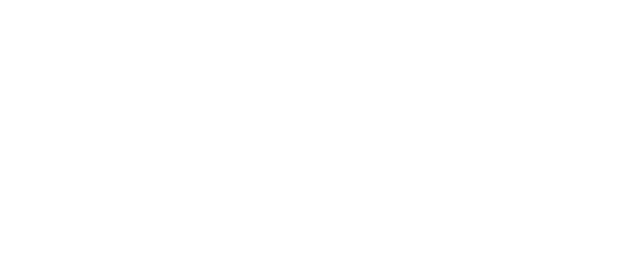
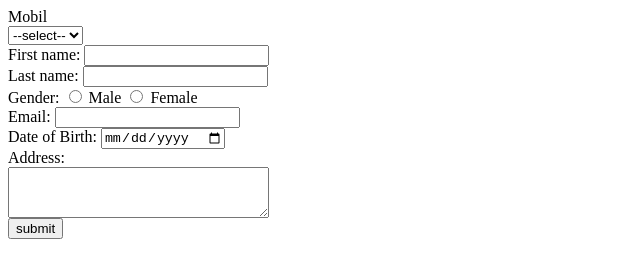
Before and after one commit to mirfanwebdev/form-kelompok-ungu, a plain HTML site: page index.html in a window 1280 px wide. Shown: the whole page, without its empty margins (0-640 px from the left). Drawn offline with Linux system fonts and the light colour scheme.

Commit message:
add new form irfan

```diff
--- a/index.html
+++ b/index.html
@@ -3,8 +3,48 @@
     <title>Form</title>
   </head>
   <body>
+
+    <!-- form-irfan-->
     <form action="">
+      <label for="option">Mobil</label>
+      <br />
+      <select name="option" id="select">
+        <option value="ayla">--select--</option>
+        <option value="ayla">agya</option>
+        <option value="agya">ayla</option>
+        <option value="sigra">sigra</option>
+      </select>
+      <br />
+      <label for="first-name">
+        First name: <input type="text" name="first-name" id="first-name" />
+      </label>
+      <br />
+      <label for="last-name">
+        Last name: <input type="text" name="last-name" id="last-name" />
+      </label>
+      <br />
+      <label for="gender"
+        >Gender:
+        <input type="radio" name="gender" id="gender" value="male" />
+        <label for="male">Male</label>
+        <input type="radio" name="gender" id="gender" value="female" />
+        <label for="female">Female</label>
+      </label>
+      <br />
+      <label for="email">
+        Email: <input type="email" name="email" id="email" />
+      </label>
+      <br />
+      <label for="date">
+        Date of Birth: <input type="date" name="date" id="date" />
+      </label>
+      <br />
+      <label for="address">Address: </label>
+      <br />
+      <textarea name="address" id="address" cols="30" rows="3"></textarea>
+      <br />
+      <input type="submit" value="submit" />
+    </form>
 
-        </form>
   </body>
 </html>
```
Lines whose indentation alone changed are shown as unchanged.
